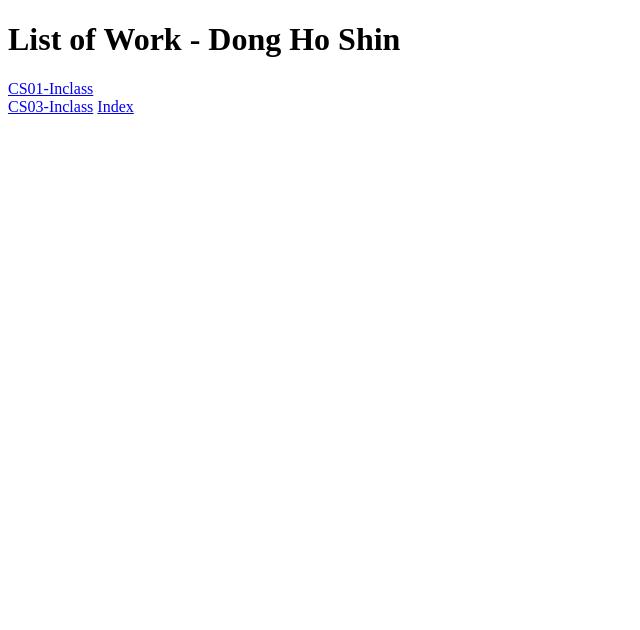
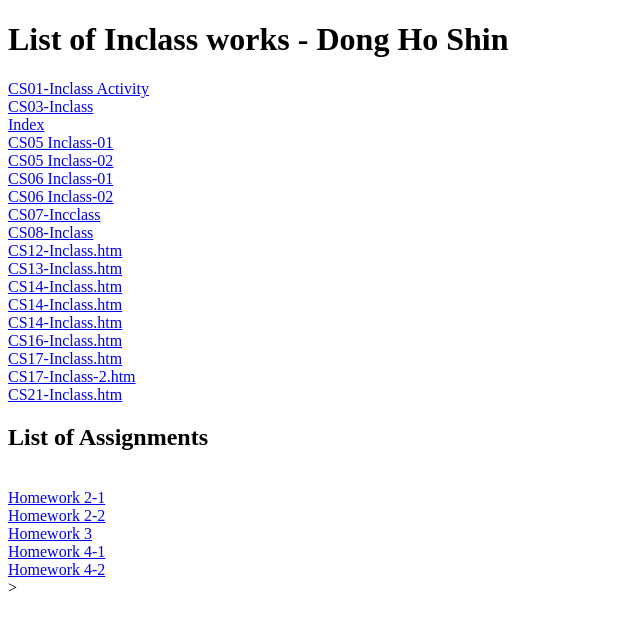
Before and after one commit to shinni410/WebTech, a plain HTML site: page low.html in a window 1280 px wide. Shown: the whole page, without its empty margins (0-640 px from the left). Drawn offline with Linux system fonts and the light colour scheme.

Commit message:
Update low.html

```diff
--- a/low.html
+++ b/low.html
@@ -9,13 +9,35 @@
 
 <body>
     <!-- Your HTML goes here -->
-    <h1> List of Work - Dong Ho Shin</h1>
-    <a href="/Inclass Work/CS01-Inclass.html">CS01-Inclass</a>
+    <h1> List of Inclass works - Dong Ho Shin</h1>
+    <a href="CS01-Inclass.html">CS01-Inclass Activity</a>
     <br>
-    <a href="/Inclass Work/CS03-Inclass.html">CS03-Inclass</a>
-    <a href="/Inclass Work/index.html">Index</a>
+    <a href="Inclass.html">CS03-Inclass</a> <br>
+    <a href="index.html">Index</a><br>
+    <a href="CS05-InClass-1.html">CS05 Inclass-01</a><br>
+    <a href="CS05-InClass-1.htm">CS05 Inclass-02</a><br>
+    <a href="CS06-Inclass-1.html">CS06 Inclass-01</a><br>
+    <a href="CS06-Inclass-2.html">CS06 Inclass-02</a><br>
+    <a href="CS07-Incclass.html">CS07-Incclass</a><br>
+    <a href="CS08-InclassWork.html"><CS08-Inclass>CS08-Inclass</a><br>
+    <a href="CS12-Inclass.htm">CS12-Inclass.htm</a><br>
+    <a href="CS13-Inclass.htm">CS13-Inclass.htm</a><br>
+    <a href="CS14-Inclass.htm">CS14-Inclass.htm</a><br>
+    <a href="CS14-Inclass2.htm">CS14-Inclass.htm</a><br>
+    <a href="CS15-Inclass-1.htm">CS14-Inclass.htm</a><br>
+    <a href="CS16-Inclass-1.htm">CS16-Inclass.htm</a><br>
+    <a href="CS17-Inclass-1.htm">CS17-Inclass.htm</a><br>
+    <a href="CS17-Inclass-2.htm">CS17-Inclass-2.htm</a><br>
+    <a href="CS21-Inclass.html">CS21-Inclass.htm</a><br>
 
 
-</body>
+    <h2>List of Assignments</h2><br>
+    <a href="hw2-1.html">Homework 2-1</a><br>
+    <a href="hw2-2.html">Homework 2-2</a><br>
+    <a href="hw3.htm">Homework 3</a><br>
+    <a href="hw4-1.htm">Homework 4-1</a><br>
+    <a href="hw4-2.htm>">Homework 4-2</a><br>
+
+</body>>
 
 </html>
```
